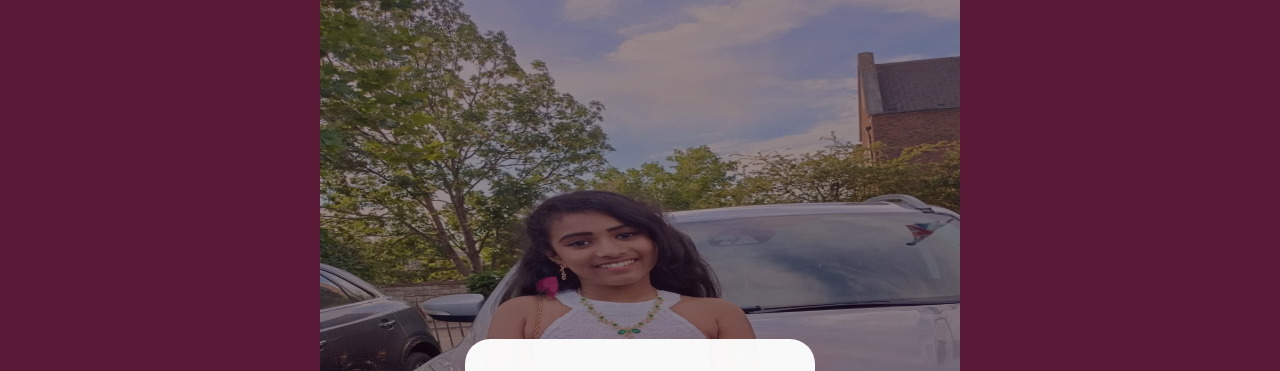
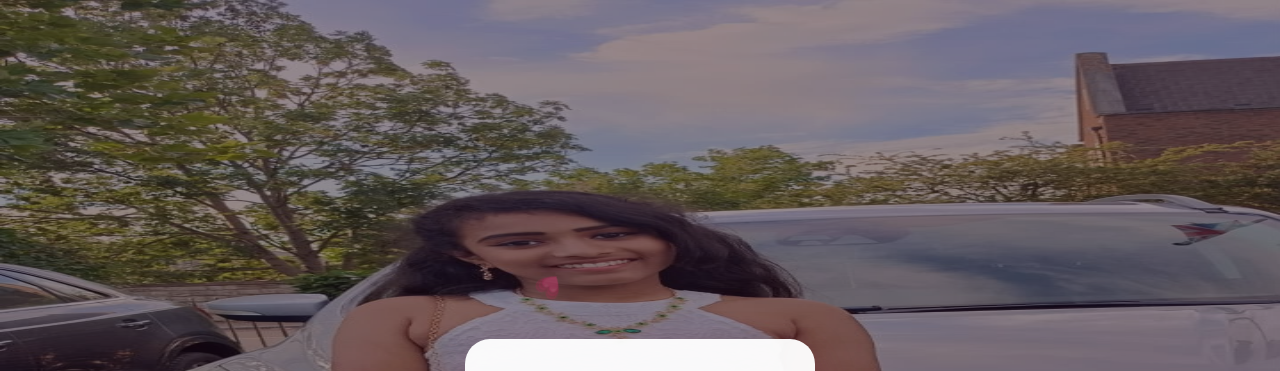
Before and after one commit to sweetopaul/heart-tese-2, a plain HTML site: page index.html in a window 1280 px wide. Shown: the top 371 px of the page. Drawn offline with Linux system fonts and the light colour scheme.

Commit message:
Update index.html

```diff
--- a/index.html
+++ b/index.html
@@ -50,7 +50,7 @@ body {
 .bg-photo {
     position: fixed;
     inset: 0;
-    background-size:50% 100%;
+    background-size:100% 100%;
     background-position: center;
     background-repeat: no-repeat;
     opacity: 0;
```
